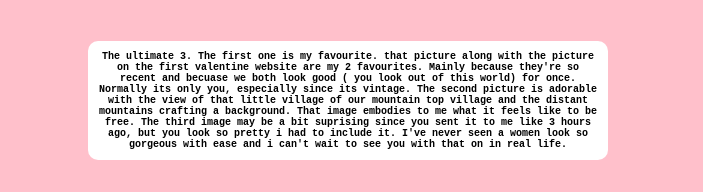
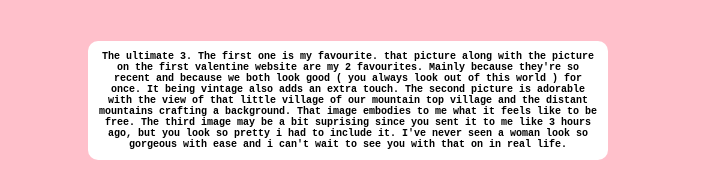
Before and after one commit to JamesCook5/valentines2, a plain HTML site: page index.html in a window 1280 px wide. Shown: the part 3845-4037 px from the top of the page, without its empty margins (0-703 px from the left). Drawn offline with Linux system fonts and the light colour scheme.

Commit message:
Update index.html

```diff
--- a/index.html
+++ b/index.html
@@ -302,13 +302,13 @@
       <div class="text3">
         The ultimate 3. The first one is my favourite. that picture along with
         the picture on the first valentine website are my 2 favourites. Mainly
-        because they're so recent and becuase we both look good ( you look out
-        of this world) for once. Normally its only you, especially since its
-        vintage. The second picture is adorable with the view of that little
+        because they're so recent and because we both look good ( you always look out
+        of this world ) for once. It being vintage also adds an extra touch.
+        The second picture is adorable with the view of that little
         village of our mountain top village and the distant mountains crafting a
         background. That image embodies to me what it feels like to be free. The
         third image may be a bit suprising since you sent it to me like 3 hours
-        ago, but you look so pretty i had to include it. I've never seen a women
+        ago, but you look so pretty i had to include it. I've never seen a woman
         look so gorgeous with ease and i can't wait to see you with that on in
         real life.
       </div>
```
